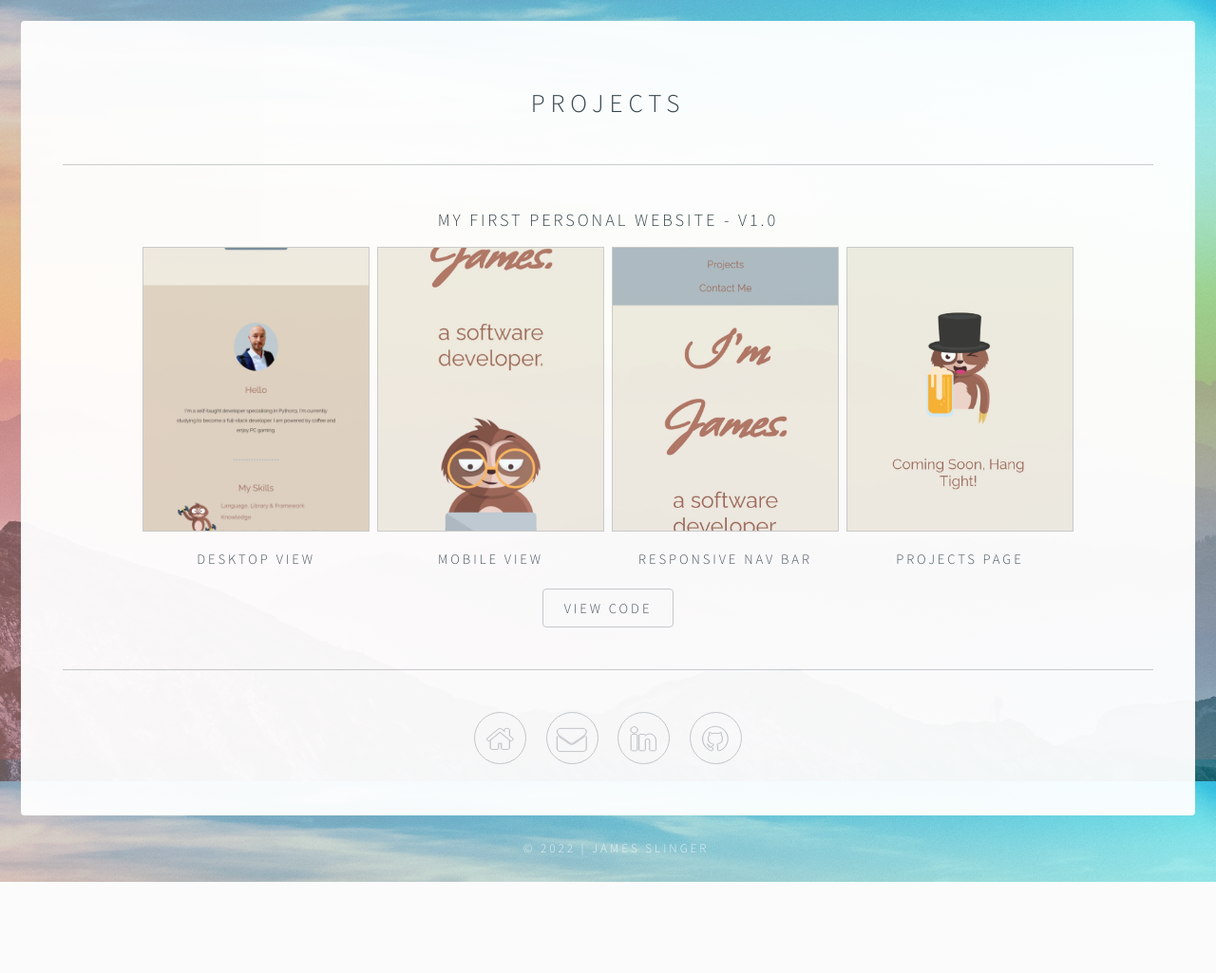
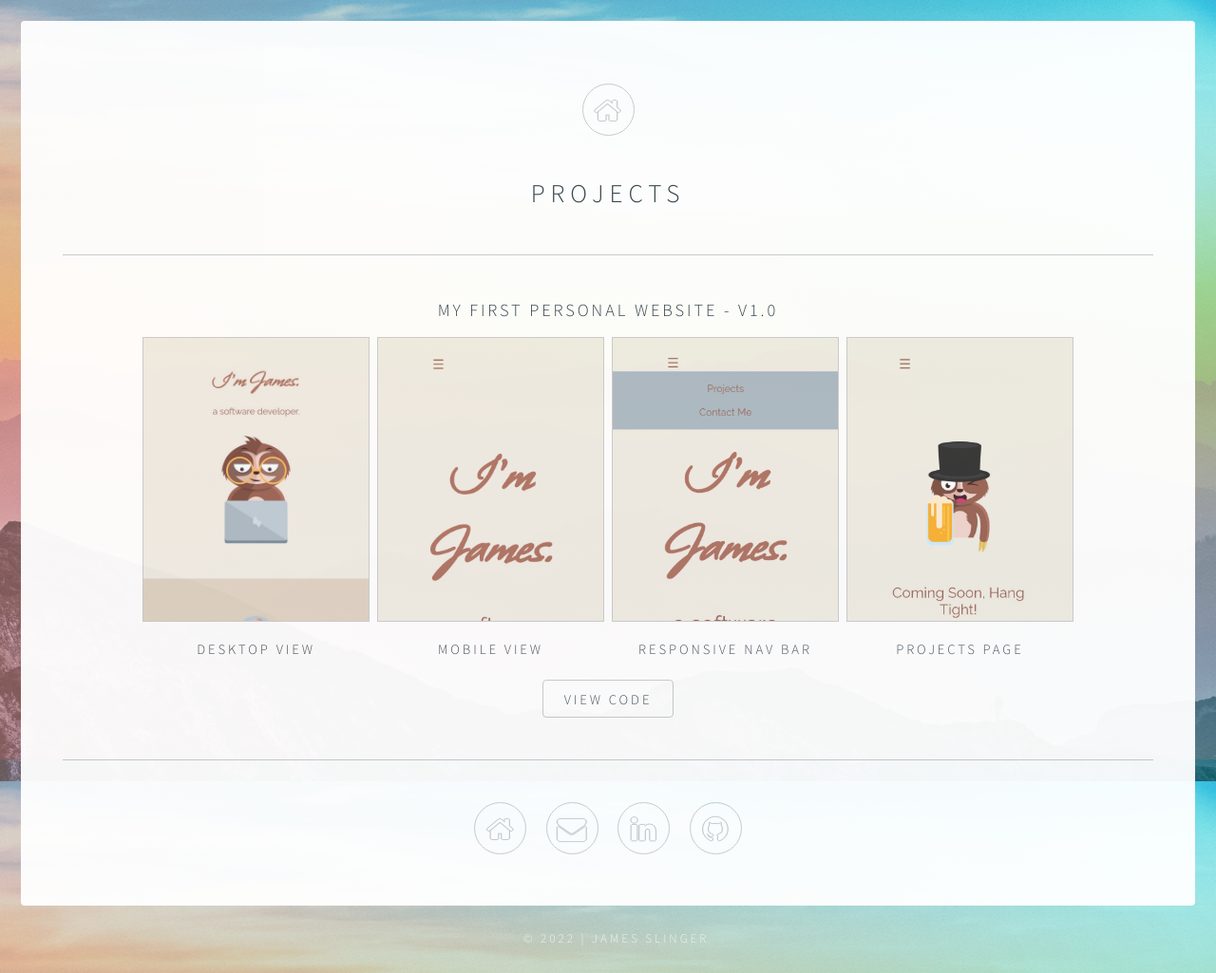
Before and after one commit to jamesslinger/portfolio-v2, a Flask app: page /projects.html in a window 1280 px wide. Shown: the whole page at 95% size. Before the commit the page ends 929 px from the top, so only its background shows below. Run offline with Flask 2, Linux system fonts and the light colour scheme; some libraries are stand-ins or nearby versions.

Commit message:
Layout tweaks

```diff
--- a/static/assets/css/main.css
+++ b/static/assets/css/main.css
@@ -785,7 +785,7 @@ div.gallery:hover {
 div.gallery img {
   width: 100%;
   height: auto;
-  margin: -100%;
+  margin: -10%;
 }
 
 div.desc {
@@ -905,3 +905,7 @@ div.desc {
 		body.is-ie #wrapper {
 			height: 100%;
 		}
+
+		#projects {
+		    margin-top: 30px;
+		}
--- a/templates/projects.html
+++ b/templates/projects.html
@@ -18,8 +18,10 @@
 				<!-- Main -->
 					<section id="main">
 						<header>
-
-							<h1>PROJECTS</h1>
+							<ul class="icons">
+								<li><a href="/" class="fa-home" title="Back">Home</a></li>
+							</ul>
+							<h1 id="projects">PROJECTS</h1>
 						</header>
 						<hr>
 						<div>
```
